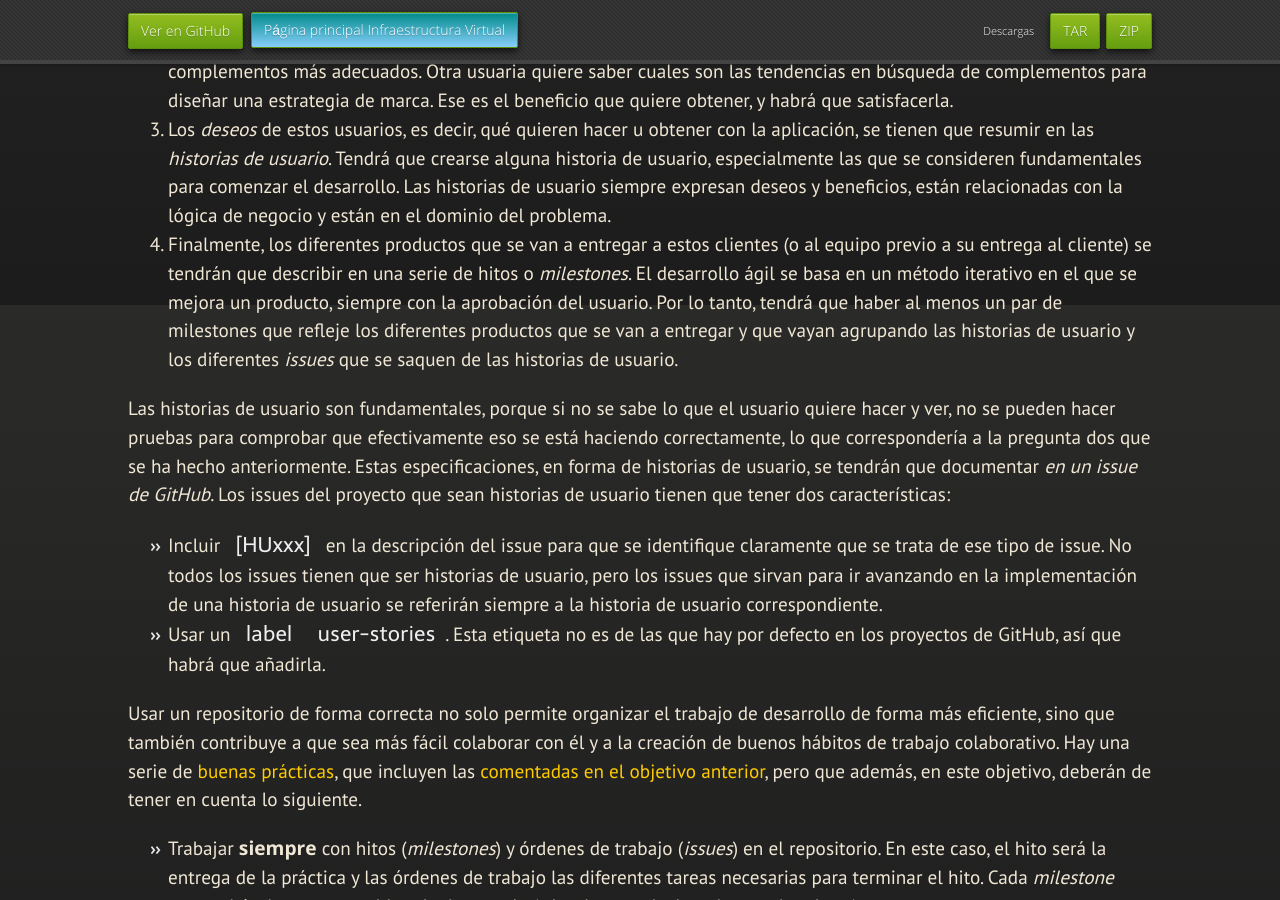
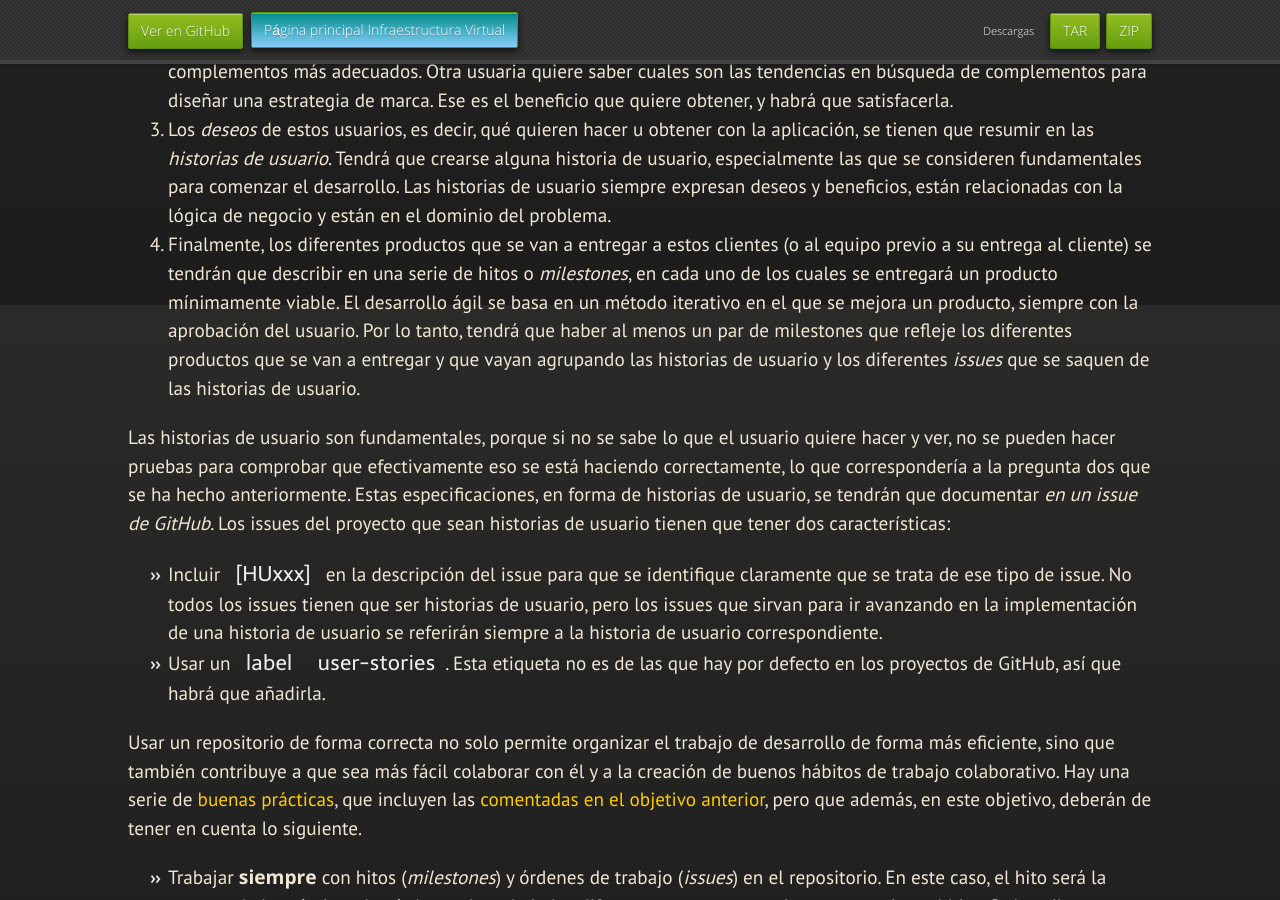
Before and after one commit to JJ/IV, a Jekyll site: the page built from documentos/proyecto/1.Infraestructura.md, in a window 1280 px wide and 900 px high, scrolled down 1495 px. Built offline with Jekyll 4.4.1, drawn with Linux system fonts in a browser that asks for light colours; nearby versions of some CDN libraries; some web fonts are replaced; our own code applies the rules of GitHub Pages for plain Markdown files; some of the changed text lies outside the part shown.

Commit message:
Sync documentos/proyecto/1.Infraestructura.md de master a gh-pages

```diff
--- a/documentos/proyecto/1.Infraestructura.md
+++ b/documentos/proyecto/1.Infraestructura.md
@@ -84,7 +84,8 @@ seguir para alcanzar este objetivo) es el siguiente:
    están en el dominio del problema.
 4. Finalmente, los diferentes productos que se van a entregar a estos clientes
    (o al equipo previo a su entrega al cliente)
-   se tendrán que describir en una serie de hitos o *milestones*. El desarrollo
+   se tendrán que describir en una serie de hitos o *milestones*, en cada uno de
+   los cuales se entregará un producto mínimamente viable. El desarrollo
    ágil se basa en un método iterativo en el que se mejora un producto, siempre
    con la aprobación del usuario. Por lo tanto, tendrá que haber al menos un par
    de milestones que refleje los diferentes productos que se van a entregar y
@@ -179,6 +180,9 @@ Se pueden consultar el siguientes tema del [curso
 qué hacer para diseñar los primeros pasos de una aplicación y cómo
 diseñar las [*personas*](https://jj.github.io/curso-tdd/temas/ddd) que
 van a usar la aplicación.
+
+En [este vídeo se explica el concepto de producto mínimamente
+viable/milestone](https://www.youtube.com/watch?v=aEBv4dT7UGc&t=4s).
 
 Los recursos aportados por los estudiantes de la asignatura están
 en [este fichero](1.Infraestructura.recursos.md). Puedes añadir algunos más que
```
